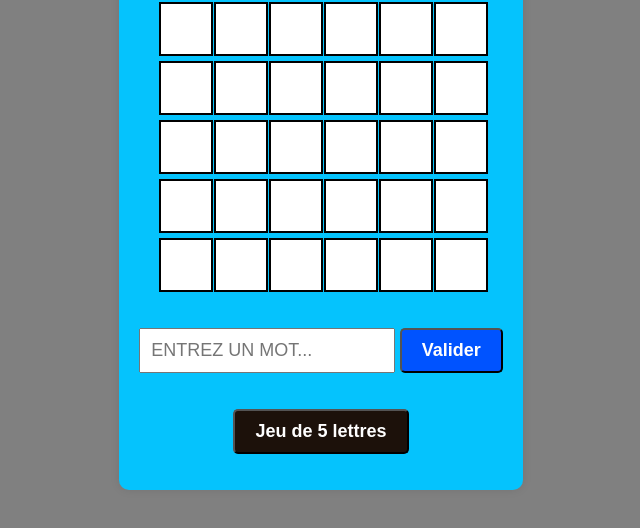
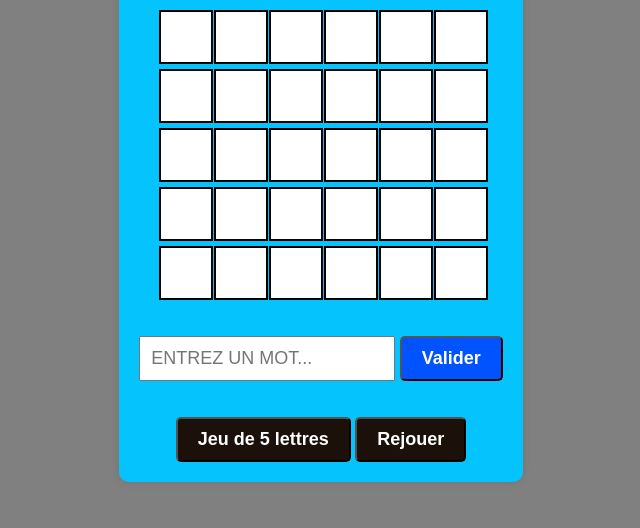
Before and after one commit to thomasdeb961/jeu-de-motus, a plain HTML site: page dict6.html in a window 1280 px wide. Shown: the part 204-732 px from the top of the page, without its empty margins (319-959 px from the left). Drawn offline with Linux system fonts and the light colour scheme.

Commit message:
Update dict6.html

```diff
--- a/dict6.html
+++ b/dict6.html
@@ -15,7 +15,7 @@
   <button id="submit-guess" onclick="checkWord()">Valider</button>
   <br>
   <button class="dictChange" onclick="window.location.href='dict5.html';" >Jeu de 5 lettres</button>
-  <p id="message"></p>
+  <button class="dictChange" onclick="location.reload();">Rejouer</button>
 
 </div>
 <!-- une fct c'est un objectif-->
```
